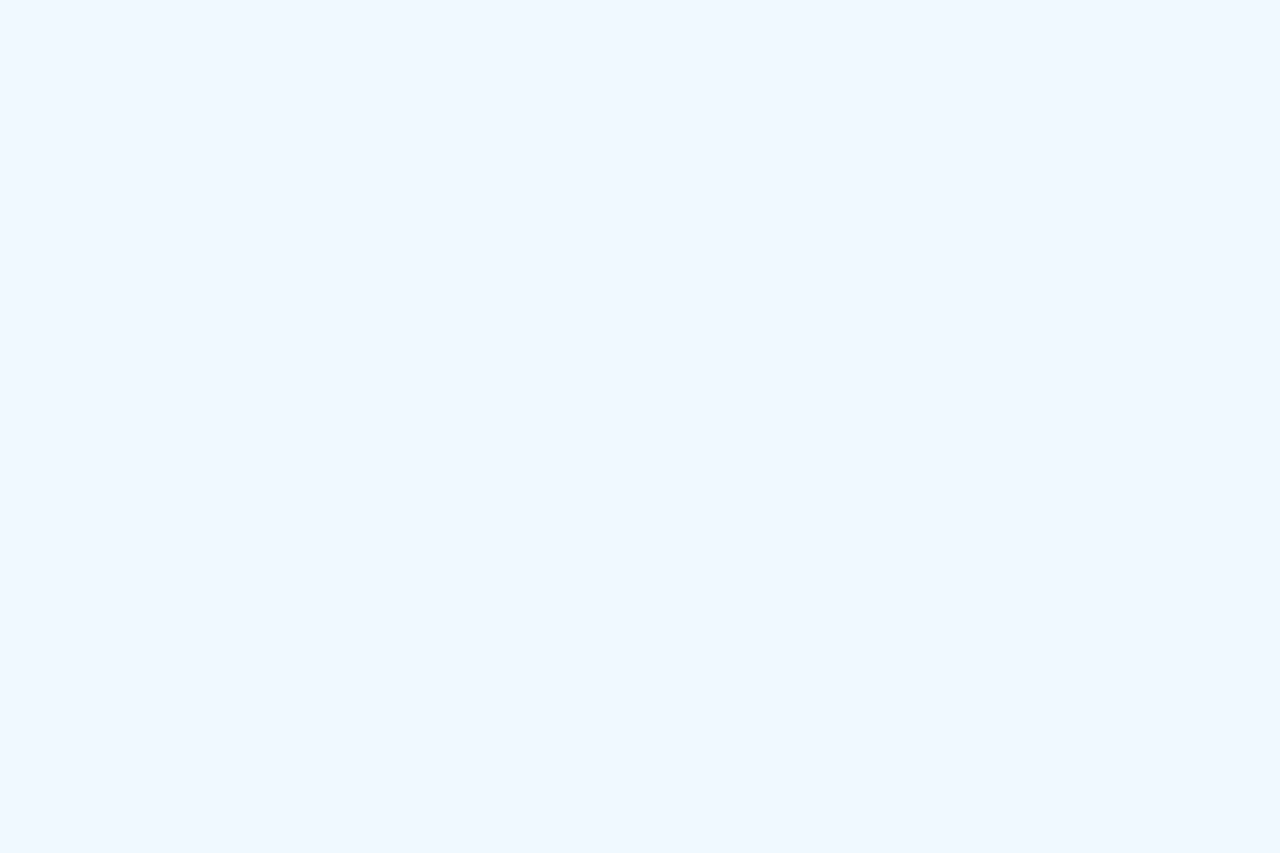
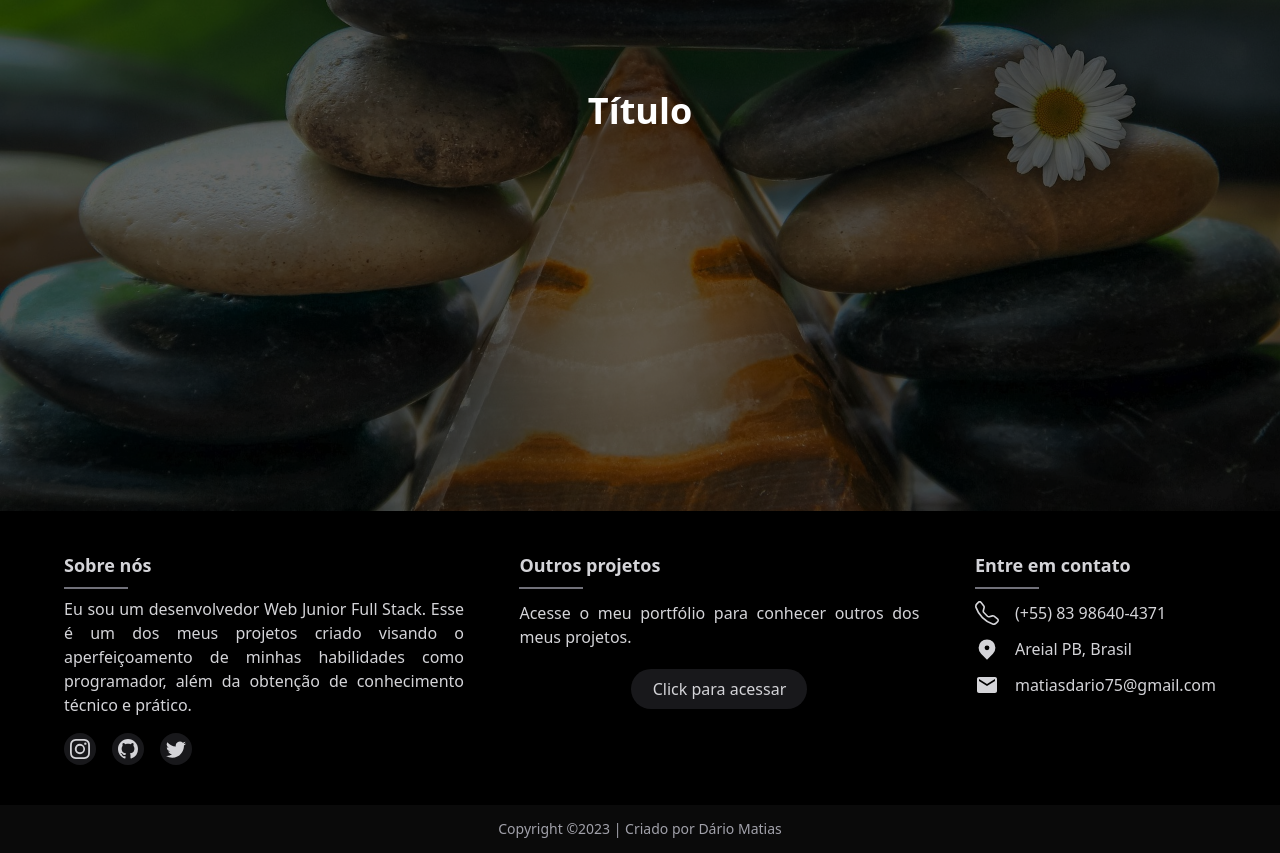
Before and after one commit to dariomatias-dev/frontend-user-registration, a Next.js app: page / in a window 1280 px wide. Shown: the part 1089-1942 px from the top of the page. Before the commit the page ends 1200 px from the top, so only its background shows below. Built offline with nearby package versions, Linux system fonts and the light colour scheme.

Commit message:
Footer created.

```diff
--- /dev/null
+++ b/components/Footer/index.tsx
@@ -0,0 +1,107 @@
+import { BsInstagram, BsGithub, BsTelephone, BsTwitter } from 'react-icons/bs';
+import { HiLocationMarker } from 'react-icons/hi';
+import { MdEmail } from 'react-icons/md';
+
+const Footer = () => {
+    return (
+        <footer>
+            <div className="flex justify-center bg-black text-zinc-300 py-10 px-16">
+                <div className="flex flex-col mini-lg:flex-row justify-between gap-10 mini-lg:w-full">
+                    <div className="flex flex-col md:items-start">
+                        <h2 className="inline-block text-lg font-bold">
+                            Sobre nós
+                        </h2>
+
+                        <span className="inline-block w-16 h-[2px] bg-zinc-500 my-2" />
+
+                        <p className="w-full max-w-[400px] text-justify">
+                            Eu sou um desenvolvedor Web Junior Full Stack. Esse é um
+                            dos meus projetos criado visando o aperfeiçoamento de
+                            minhas habilidades como programador, além da obtenção de
+                            conhecimento técnico e prático.
+                        </p>
+
+                        <div className="flex gap-4 mt-4">
+                            <a
+                                href="https://www.instagram.com/dariomatias_dev/"
+                                target="_blank"
+                                className="flex justify-center items-center w-8 h-8 bg-zinc-900 hover:bg-zinc-800 rounded-full hover:scale-110 transition duration-300"
+                            >
+                                <BsInstagram className="w-5 h-5" />
+                            </a>
+
+                            <a
+                                href="https://github.com/dariomatias-dev/"
+                                target="_blank"
+                                className="flex justify-center items-center w-8 h-8 bg-zinc-900 hover:bg-zinc-800 rounded-full hover:scale-110 transition duration-300"
+                            >
+                                <BsGithub className="w-5 h-5" />
+                            </a>
+
+                            <a
+                                href="https://twitter.com/matiasdario752/"
+                                target="_blank"
+                                className="flex justify-center items-center w-8 h-8 bg-zinc-900 hover:bg-zinc-800 rounded-full hover:scale-110 transition duration-300"
+                            >
+                                <BsTwitter className="w-5 h-5" />
+                            </a>
+                        </div>
+                    </div>
+
+                    <div className="flex flex-col md:items-start">
+                        <h2 className="inline-block text-lg font-bold">
+                            Outros projetos
+                        </h2>
+
+                        <span className="inline-block w-16 h-[2px] bg-zinc-500 mt-2 mb-3" />
+
+                        <div className="flex flex-col gap-5">
+                            <p className='max-w-[400px] text-justify'>
+                                Acesse o meu portfólio para conhecer outros dos meus projetos.
+                            </p>
+
+                            <a
+                                href="https://portfolio-dariomatias-dev.vercel.app/"
+                                target="_blank"
+                                className="flex justify-center items-center w-44 h-10 bg-zinc-900 hover:bg-zinc-800 mx-auto rounded-full transition duration-300"
+                            >
+                                Click para acessar
+                            </a>
+                        </div>
+                    </div>
+
+                    <div className="flex flex-col">
+                        <h2 className="inline-block text-lg font-bold">
+                            Entre em contato
+                        </h2>
+
+                        <span className="inline-block w-16 h-[2px] bg-zinc-500 mt-2 mb-3" />
+
+                        <div className="flex flex-col gap-3">
+                            <div className="flex items-center gap-4">
+                                <BsTelephone className="w-6 h-6" />
+                                <p>(+55) 83 98640-4371</p>
+                            </div>
+
+                            <div className="flex items-center gap-4">
+                                <HiLocationMarker className="w-6 h-6" />
+                                <p>Areial PB, Brasil</p>
+                            </div>
+
+                            <div className="flex items-center gap-4">
+                                <MdEmail className="w-6 h-6" />
+                                <p>matiasdario75@gmail.com</p>
+                            </div>
+                        </div>
+                    </div>
+                </div>
+            </div>
+
+            <div className="flex justify-center items-center h-12 bg-[#0a0a0a] text-xs sm:text-sm text-zinc-400">
+                Copyright ©2023 | Criado por Dário Matias
+            </div>
+        </footer>
+    );
+};
+
+export default Footer;
--- a/components/Header/index.tsx
+++ b/components/Header/index.tsx
@@ -5,22 +5,24 @@ const Header = () => {
     return (
         <header className="fixed top-0 left-0 h-20 w-full bg-black">
             <nav className="flex justify-between items-center h-full mx-8">
+                <Link href="/">
                     <Image
-                    src='/icons/user_registration_icon.svg'
+                        src="/icons/user_registration_icon.svg"
                         width={50}
                         height={50}
                         alt="Icon"
                         className="w-[70px]"
                     />
+                </Link>
 
                 <ul className="flex gap-8 text-white text-xl font-semibold">
                     <li>
-                        <Link href=''>
+                        <Link href="/cadastro">
                             Cadastro
                         </Link>
                     </li>
                     <li>
-                        <Link href=''>
+                        <Link href="/usuarios">
                             Usuários
                         </Link>
                     </li>
--- a/pages/_app.tsx
+++ b/pages/_app.tsx
@@ -2,12 +2,14 @@ import "@/styles/globals.css"
 import type { AppProps } from "next/app"
 
 import Header from "@/components/Header";
+import Footer from "@/components/Footer";
 
 export default function App({ Component, pageProps }: AppProps) {
     return (
         <>
             <Header />
             <Component {...pageProps} />
+            <Footer />
         </>
     );
 }
--- a/pages/index.tsx
+++ b/pages/index.tsx
@@ -4,14 +4,14 @@ const Home = () => {
             <div className="h-screen bg-background bg-cover bg-fixed">
                 <div className="flex justify-center items-center h-full bg-black bg-opacity-60 text-white text-4xl text-center font-bold">
                     <h1>
-                        Faça o cadastro dos usuários e
-                        <br />
-                        consulte quando quiser
+                        Faça o cadastro dos usuários
                     </h1>
                 </div>
             </div>
-            <div className="flex justify-center items-center h-[400px]">
-                oi
+            <div className="h-screen bg-objective_background bg-cover bg-fixed">
+                <div className="flex justify-center items-center h-full bg-black bg-opacity-60 text-white text-4xl text-center font-bold">
+                    Título
+                </div>
             </div>
         </>
     );
--- a/styles/globals.css
+++ b/styles/globals.css
@@ -16,5 +16,5 @@ body {
 
 ::-webkit-scrollbar-thumb {
     border-radius: 10px;
-    background-color: #000000;
+    background-color: #222222;
 }
--- a/tailwind.config.js
+++ b/tailwind.config.js
@@ -1,15 +1,19 @@
 /** @type {import('tailwindcss').Config} */
 module.exports = {
   content: [
-    './pages/**/*.{js,ts,jsx,tsx,mdx}',
-    './components/**/*.{js,ts,jsx,tsx,mdx}',
-    './app/**/*.{js,ts,jsx,tsx,mdx}',
+    "./pages/**/*.{js,ts,jsx,tsx,mdx}",
+    "./components/**/*.{js,ts,jsx,tsx,mdx}",
+    "./app/**/*.{js,ts,jsx,tsx,mdx}",
   ],
   theme: {
     extend: {
       backgroundImage: {
         "background": "url('/images/background.jpg')",
+        "objective_background": "url('/images/objective_background.jpg')",
       },
+      screens: {
+        "mini-lg": "900px",
+      }
     },
   },
   plugins: [],
```
Also changed, not shown: pages/cadastro.tsx (added, +9 -0 lines), pages/usuarios.tsx (added, +9 -0 lines), public/images/objective_background.jpg (added). Lines whose indentation alone changed are shown as unchanged.
